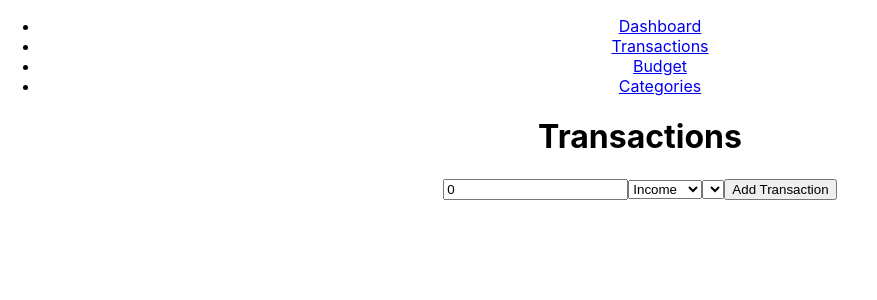
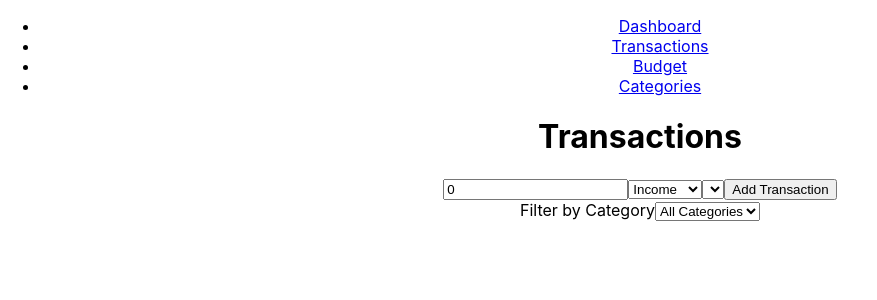
Before and after one commit to rla2892/budget-mate-app, a React (Create React App) app: page /transactions in a window 1280 px wide. Shown: the top 300 px of the page, without its empty margins (0-877 px from the left). Built offline with nearby package versions, Linux system fonts and the light colour scheme.

Commit message:
Add category filtering feature on transactions list

```diff
--- a/src/components/TransactionList.tsx
+++ b/src/components/TransactionList.tsx
@@ -1,18 +1,41 @@
-import React from 'react'
+import React, { useState } from 'react'
 import { useSelector } from 'react-redux'
 import { RootState } from '../store'
 
 const TransactionList: React.FC = () => {
     const transactions = useSelector((state: RootState) => state.transactions.transactions)
 
+    const categories = useSelector((state: RootState) => state.categories.categories)
+    const [selectedCategory, setSelectedCategory] = useState<string | null>(null)
+    const filteredTransactions = selectedCategory
+        ? transactions.filter((transaction) => transaction.category === selectedCategory)
+        : transactions
+
+
     return (
+        <div>
+            <div>
+                <label htmlFor="category">Filter by Category</label>
+                <select
+                    onChange={(e) => setSelectedCategory(e.target.value)}
+                    defaultValue=""
+                >
+                    <option value="">All Categories</option>
+                    {categories.map((category) => (
+                        <option key={category.id} value={category.name}>
+                            {category.name}
+                        </option>
+                    ))}
+                </select>
+            </div>
             <ul>
-            {transactions.map((transaction) => (
+                {filteredTransactions.map((transaction) => (
                     <li key={transaction.id}>
                         {transaction.type}: {transaction.amount} : {transaction.category}
                     </li>
                 ))}
             </ul>
+        </div>
     )
 }
 
```
Lines whose indentation alone changed are shown as unchanged.
